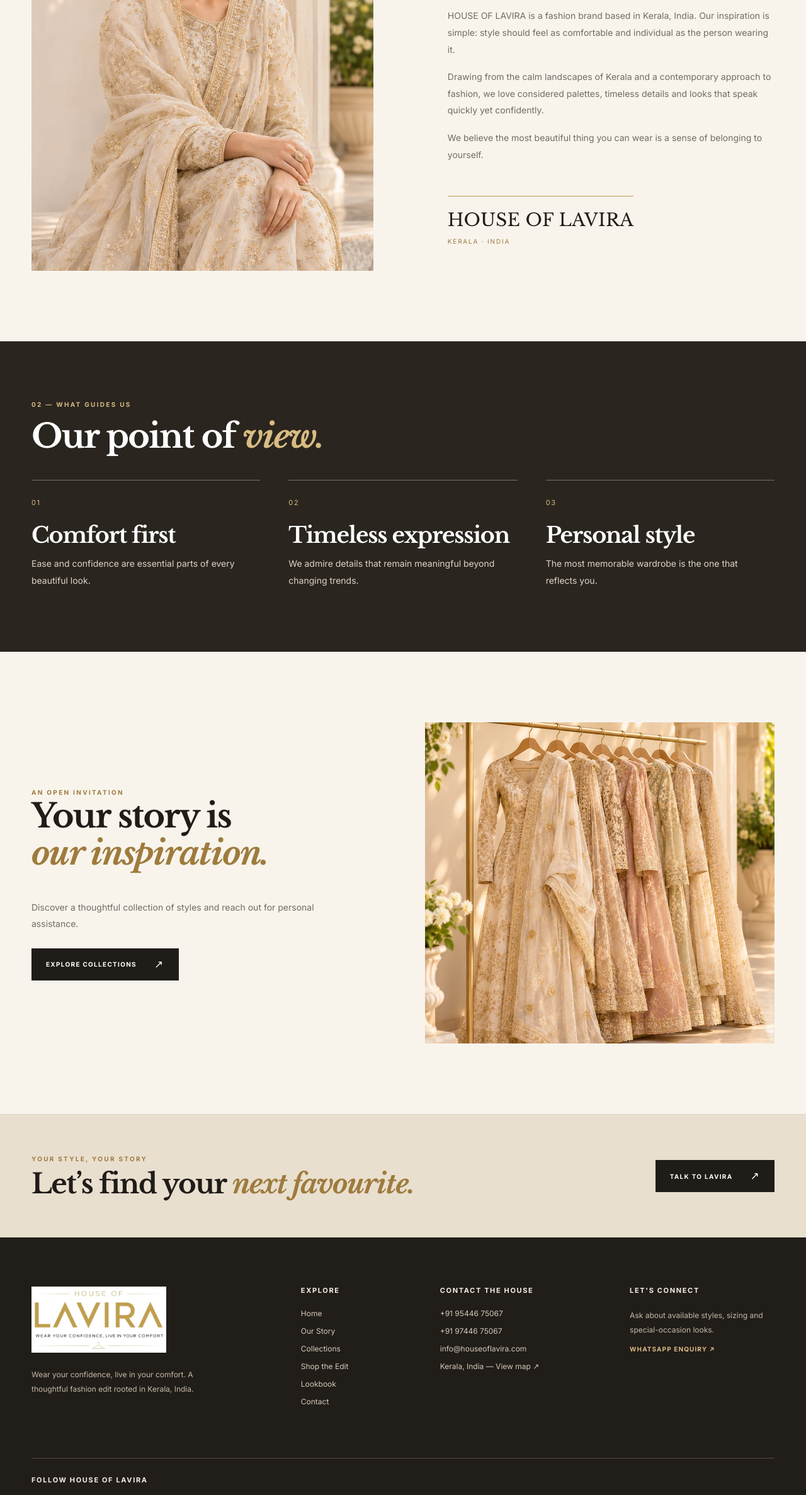
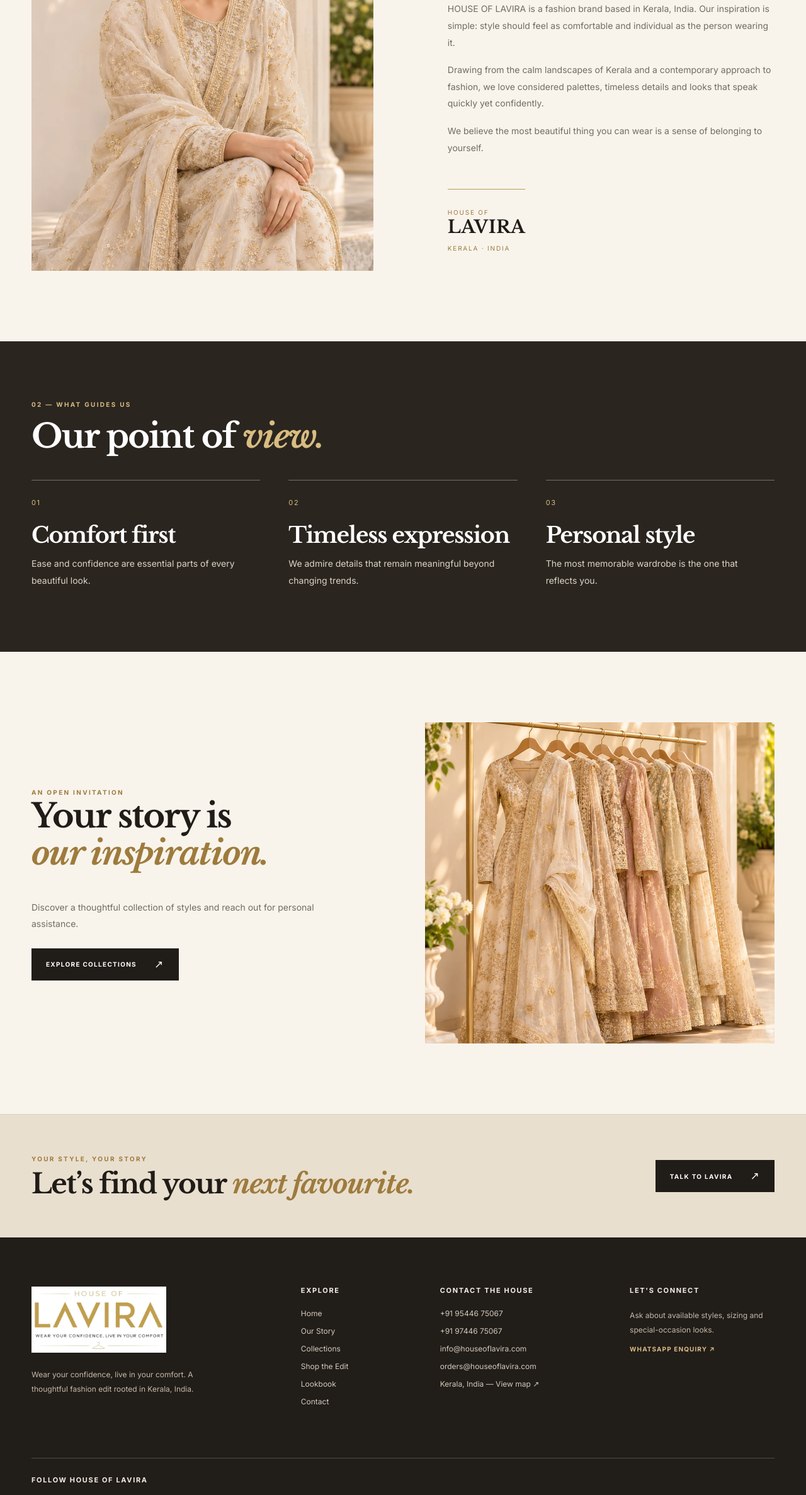
Before and after one commit to mediamaxefex-website/houseoflavira.com, a plain HTML site: page about.html in a window 1280 px wide. Shown: the part 924-3298 px from the top of the page at 63% size. Drawn offline with nearby package versions, Linux system fonts and the light colour scheme.

Commit message:
Update Lavira contact, branding and marketplace details

```diff
--- a/about.html
+++ b/about.html
@@ -11,13 +11,13 @@
   <nav id="site-nav" class="nav" aria-label="Primary navigation"><a href="index.html" class="" >Home</a><a href="about.html" class="active" aria-current=page>Our Story</a><a href="collections.html" class="" >Collections</a><a href="shop.html" class="" >Shop the Edit</a><a href="lookbook.html" class="" >Lookbook</a><a href="contact.html" class="" >Contact</a></nav>
   <div class="header-actions"><a class="fav-nav" href="shop.html?favourites=1" aria-label="View saved looks" title="Saved looks">♡ <span id="fav-count">0</span></a><button type="button" class="menu-toggle" id="menu-toggle" aria-controls="site-nav" aria-expanded="false" aria-label="Open navigation"><span></span><span></span><span></span></button>
   </div></header><main id="main"><section class="page-hero page-hero--photo"><div class="shell page-hero-inner"><div><span class="eyebrow">THE HOUSE / OUR STORY</span><h1>Rooted in place.<br><em>Styled for you.</em></h1><p>An approach to fashion inspired by the quiet rhythms of Kerala — and the beauty of feeling yourself in what you wear.</p></div><div class="page-hero-image"><img class="" src="assets/heritage.webp" alt="Editorial image for THE HOUSE / OUR STORY" loading="lazy" decoding="async"></div></div></section>
-  <section class="section shell story-section"><div class="story-portrait"><img class="" src="assets/ivory.webp" alt="Model wearing a refined ivory and gold ethnic outfit" loading="lazy" decoding="async"></div><div class="story-intro"><span class="eyebrow">01 — THE STORY BEHIND THE NAME</span><h2>Elegance that <em>feels natural.</em></h2><p>HOUSE OF LAVIRA is a fashion brand based in Kerala, India. Our inspiration is simple: style should feel as comfortable and individual as the person wearing it.</p><p>Drawing from the calm landscapes of Kerala and a contemporary approach to fashion, we love considered palettes, timeless details and looks that speak quickly yet confidently.</p><p>We believe the most beautiful thing you can wear is a sense of belonging to yourself.</p><div class="signature">HOUSE OF LAVIRA<br><span>KERALA · INDIA</span></div></div></section>
+  <section class="section shell story-section"><div class="story-portrait"><img class="" src="assets/ivory.webp" alt="Model wearing a refined ivory and gold ethnic outfit" loading="lazy" decoding="async"></div><div class="story-intro"><span class="eyebrow">01 — THE STORY BEHIND THE NAME</span><h2>Elegance that <em>feels natural.</em></h2><p>HOUSE OF LAVIRA is a fashion brand based in Kerala, India. Our inspiration is simple: style should feel as comfortable and individual as the person wearing it.</p><p>Drawing from the calm landscapes of Kerala and a contemporary approach to fashion, we love considered palettes, timeless details and looks that speak quickly yet confidently.</p><p>We believe the most beautiful thing you can wear is a sense of belonging to yourself.</p><div class="signature" aria-label="House of Lavira, Kerala India"><span class="signature-house">HOUSE OF</span><strong class="signature-lavira">LAVIRA</strong><span class="signature-location">KERALA · INDIA</span></div></div></section>
   <section class="values-section"><div class="shell"><span class="eyebrow">02 — WHAT GUIDES US</span><h2>Our point of <em>view.</em></h2><div class="values-row"><article><span>01</span><h3>Comfort first</h3><p>Ease and confidence are essential parts of every beautiful look.</p></article><article><span>02</span><h3>Timeless expression</h3><p>We admire details that remain meaningful beyond changing trends.</p></article><article><span>03</span><h3>Personal style</h3><p>The most memorable wardrobe is the one that reflects you.</p></article></div></div></section>
   <section class="section shell about-end"><div><span class="eyebrow">AN OPEN INVITATION</span><h2>Your story is<br><em>our inspiration.</em></h2><p>Discover a thoughtful collection of styles and reach out for personal assistance.</p><a class="btn btn--dark" href="collections.html">Explore collections<span aria-hidden="true">↗</span></a></div><div><img class="" src="assets/atelier.webp" alt="Curated cream and gold fashion garments in a sunlit editorial atelier" loading="lazy" decoding="async"></div></section></main><section class="bottom-cta" aria-label="Enquiries"><div class="shell bottom-cta-inner"><div><span class="eyebrow">Your style, your story</span><h2>Let’s find your <em>next favourite.</em></h2></div><a class="btn btn--dark" href="contact.html">Talk to Lavira<span aria-hidden="true">↗</span></a></div></section>
   <footer class="footer"><div class="shell footer-grid">
   <div class="footer-brand"><a href="index.html" aria-label="House of Lavira home"><img src="assets/lavira-logo.webp" alt="House of Lavira logo" width="250" height="112"></a><p>Wear your confidence, live in your comfort. A thoughtful fashion edit rooted in Kerala, India.</p></div>
   <div><h3>Explore</h3><a href="index.html">Home</a><a href="about.html">Our Story</a><a href="collections.html">Collections</a><a href="shop.html">Shop the Edit</a><a href="lookbook.html">Lookbook</a><a href="contact.html">Contact</a></div>
-  <div><h3>Contact the house</h3><a href="tel:+919544675067">+91 95446 75067</a><a href="tel:+919744675067">+91 97446 75067</a><a href="mailto:info@houseoflavira.com">info@houseoflavira.com</a><a href="contact.html#location">Kerala, India — View map ↗</a></div>
+  <div><h3>Contact the house</h3><a href="tel:+919544675067">+91 95446 75067</a><a href="tel:+919744675067">+91 97446 75067</a><a href="mailto:info@houseoflavira.com">info@houseoflavira.com</a><a href="mailto:orders@houseoflavira.com">orders@houseoflavira.com</a><a href="contact.html#location">Kerala, India — View map ↗</a></div>
   <div><h3>Let's connect</h3><p>Ask about available styles, sizing and special-occasion looks.</p><a class="footer-link" href="https://wa.me/919544675067?text=Hello%20House%20of%20Lavira%2C%20I%20would%20like%20to%20enquire%20about%20your%20collections." target="_blank" rel="noopener noreferrer">WhatsApp enquiry ↗</a></div>
   <div class="footer-accounts"><h3>Follow House of Lavira</h3><div class="footer-social-grid"><a class="external-account" data-account="instagram" aria-disabled="true"><span class="account-label">Instagram</span><span class="account-status">Coming soon</span></a><a class="external-account" data-account="threads" aria-disabled="true"><span class="account-label">Threads</span><span class="account-status">Coming soon</span></a><a class="external-account" data-account="facebook" aria-disabled="true"><span class="account-label">Facebook</span><span class="account-status">Coming soon</span></a><a class="external-account" data-account="youtube" aria-disabled="true"><span class="account-label">YouTube</span><span class="account-status">Coming soon</span></a></div><p class="account-help">Official social profiles coming soon.</p></div></div><div class="shell footer-bottom"><span>© 2025–2027 HOUSE OF LAVIRA. ALL RIGHTS RESERVED.</span><span>Designed &amp; Developed by <span class="footer-credit">MAX EFEX</span></span></div></footer>
   <a class="whatsapp" href="https://wa.me/919544675067?text=Hello%20House%20of%20Lavira%2C%20I%20would%20like%20to%20enquire." target="_blank" rel="noopener noreferrer" aria-label="Chat with House of Lavira on WhatsApp"><span aria-hidden="true">✦</span><span>ENQUIRE</span></a>
```
